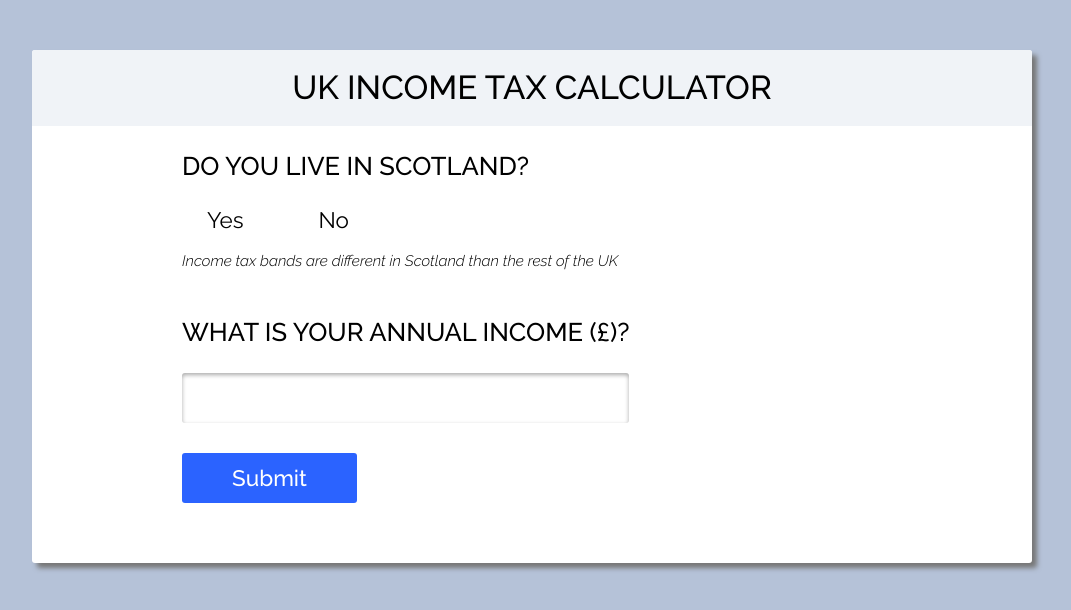
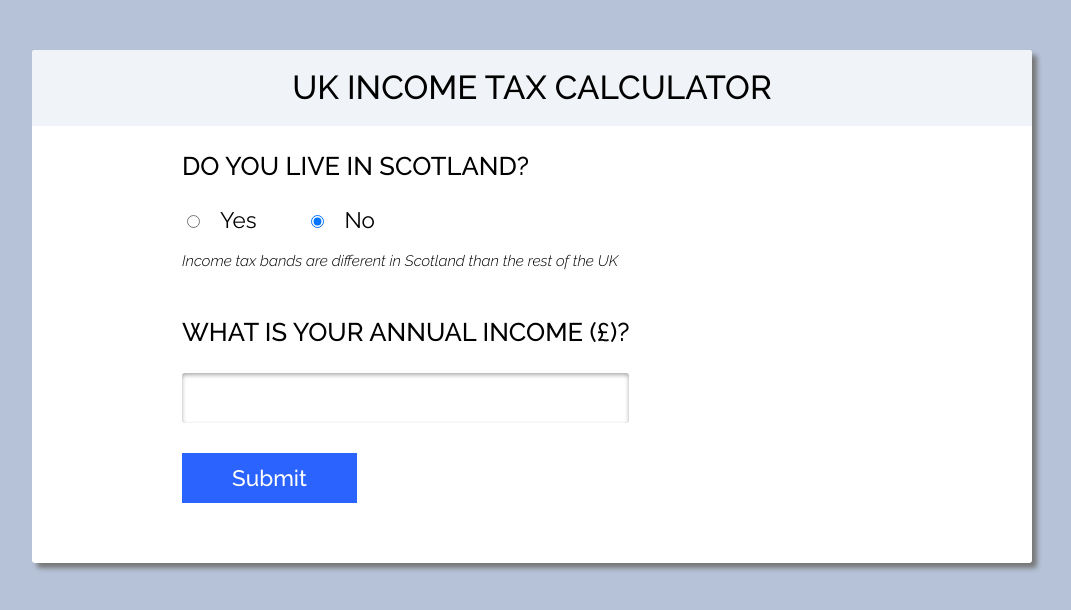
Before and after one commit to gideongoddard/tax-calculator, a React (Create React App) app: page / in a window 1280 px wide. Shown: the top 610 px of the page, without its empty margins (108-1179 px from the left). Built offline with nearby package versions, Linux system fonts and the light colour scheme.

Commit message:
3rd attempt

```diff
--- a/src/index.css
+++ b/src/index.css
@@ -33,6 +33,7 @@ p {
   font-size: calc(14px + 0.25vw);
 }
 
-input {
+input[type="submit"] {
+  border-radius: 0;
   -webkit-appearance: none;
 }
```
